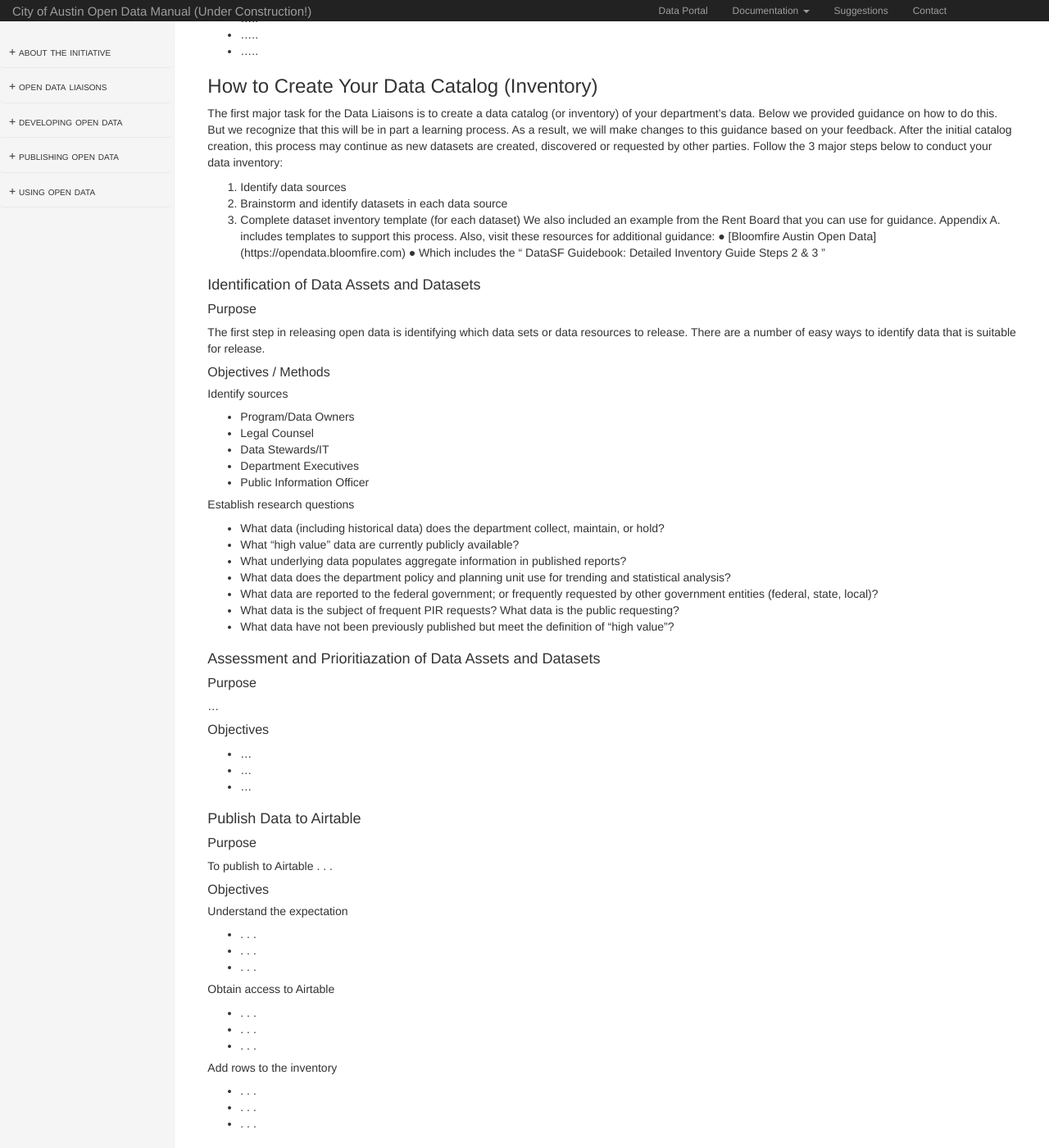
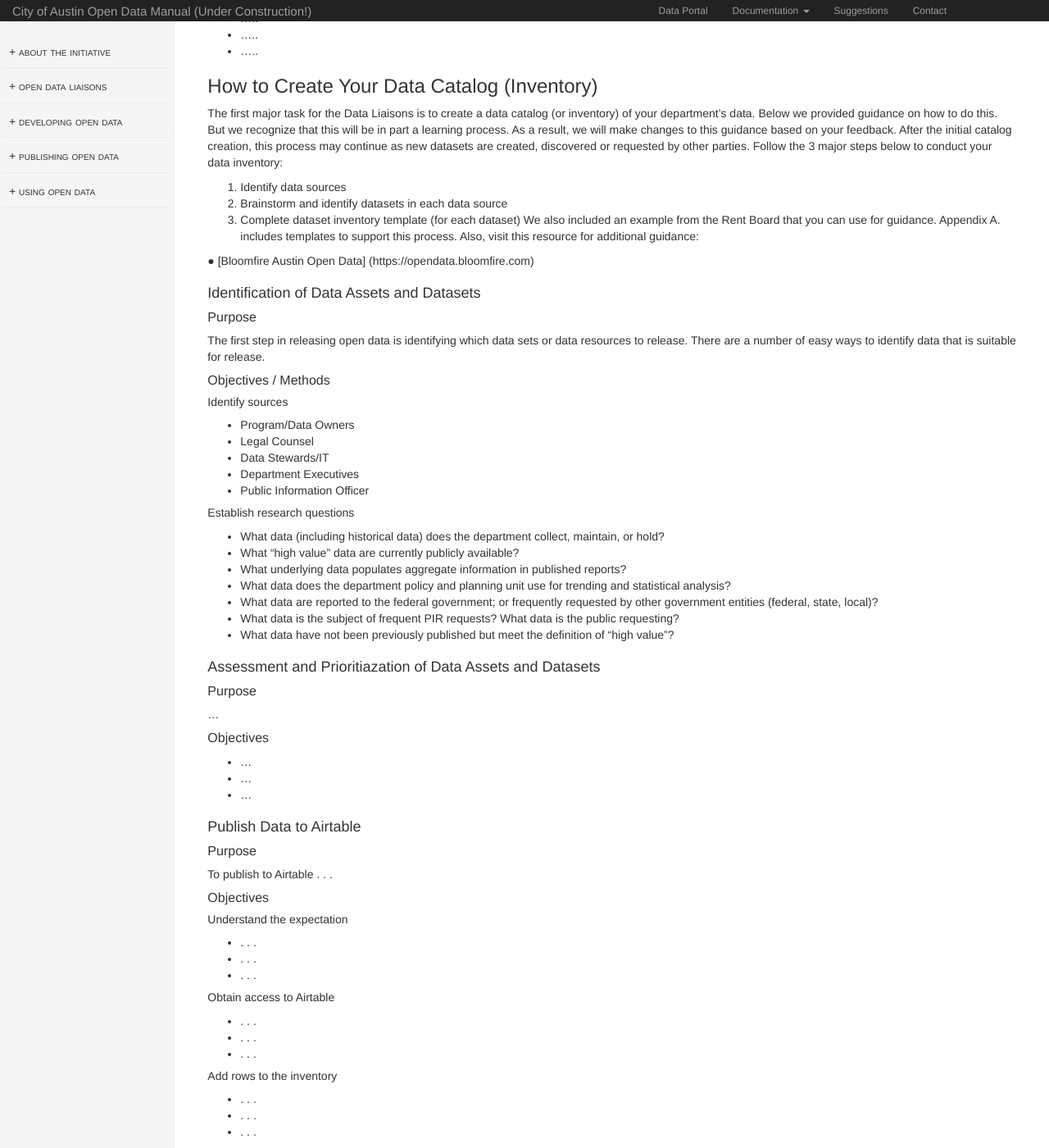
Before and after one commit to cityofaustin/open-data-manual, a Jekyll site: the page built from inventory.md, in a window 1280 px wide and 1400 px high, scrolled down 2938 px. Shown: the whole window at 82% size. Built offline with Jekyll 4.4.1, drawn with Linux system fonts in a browser that asks for light colours; nearby versions of some CDN libraries; some of the changed text lies outside the part shown.

Commit message:
Update inventory.md

```diff
--- a/inventory.md
+++ b/inventory.md
@@ -136,9 +136,10 @@ Follow the 3 major steps below to conduct your data inventory:
   3. Complete dataset inventory template (for each dataset)
 We also included an example from the Rent Board that you can use for guidance. Appendix A.
 includes templates to support this process.
-Also, visit these resources for additional guidance:
+Also, visit this resource for additional guidance:
+
   ● [Bloomfire Austin Open Data] (https://opendata.bloomfire.com)
-  ● Which includes the “ DataSF Guidebook: Detailed Inventory Guide Steps 2 & 3 ”
+
 
 
 ### Identification of Data Assets and Datasets
```
Also changed, not shown: other parts of inventory.md (+2 -0 lines).
